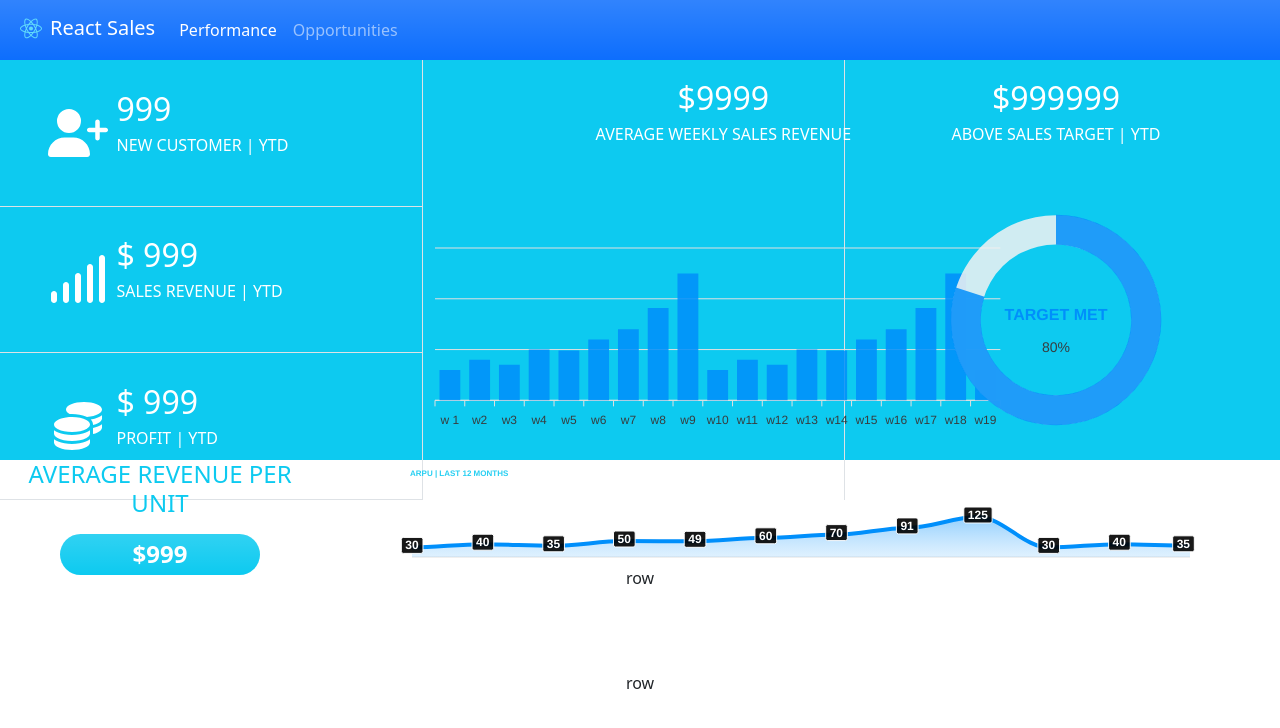
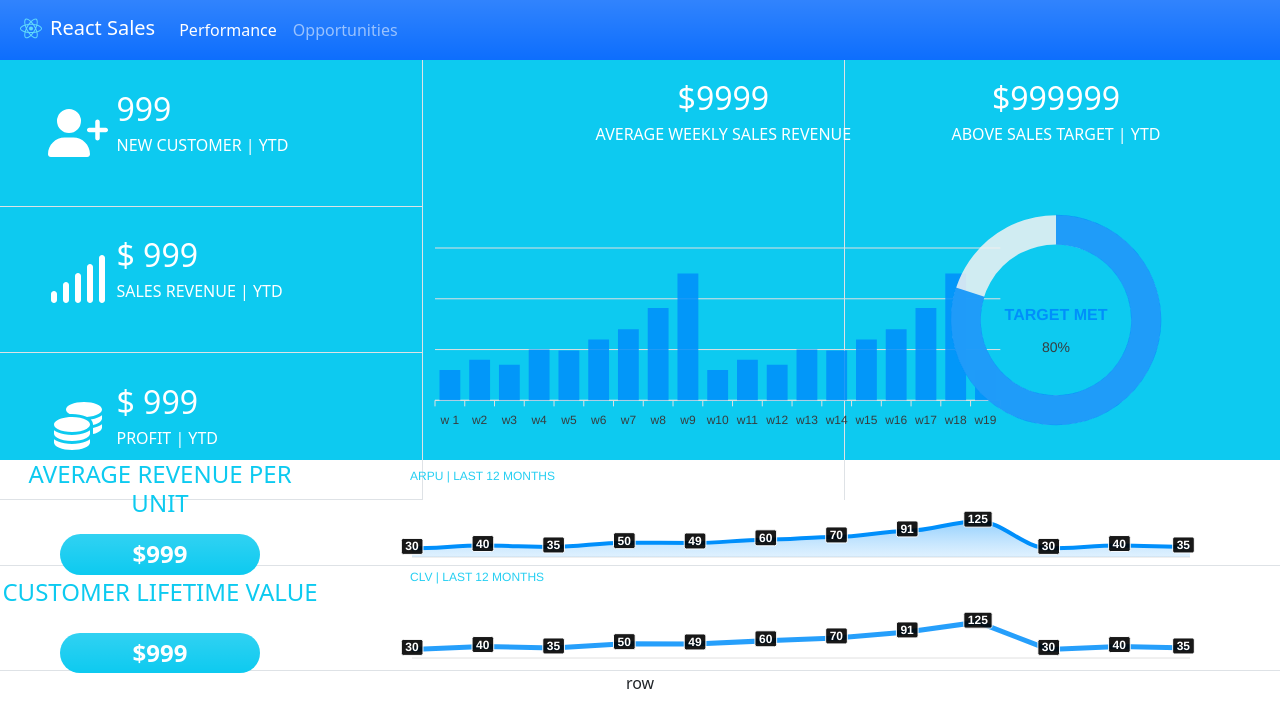
Before and after one commit to JamesTArnold/React-Sales-Dashboard, a React (Create React App) app in the folder react-sales-app/: page / in a window 1280 px wide. Shown: the top 728 px of the page. Built offline with nearby package versions, Linux system fonts and the light colour scheme.

Commit message:
added CLV component

```diff
--- a/react-sales-app/src/Performance/ARPU/ARPU.js
+++ b/react-sales-app/src/Performance/ARPU/ARPU.js
@@ -6,7 +6,8 @@ const ARPU = ({ averageWeeklySalesRevenue }) => {
     title: {
       text: "ARPU | LAST 12 MONTHS",
       style: {
-        fontSize: "8px",
+        fontSize: "12px",
+        fontWeight: "100",
         color: "#26cff2",
       },
     },
@@ -67,7 +68,7 @@ const ARPU = ({ averageWeeklySalesRevenue }) => {
   ];
 
   return (
-    <div className="arpu-container">
+    <div className="arpu-container border-bottom">
       <div className="arpu-title-container">
         <h4 className="text-info">AVERAGE REVENUE PER UNIT</h4>
         <h1 className="arpu-title-total">
--- /dev/null
+++ b/react-sales-app/src/Performance/CLV/CLV.js
@@ -0,0 +1,99 @@
+import "./CLV.scss";
+import Chart from "react-apexcharts";
+
+const CLV = ({ averageWeeklySalesRevenue }) => {
+    let options = {
+      title: {
+        text: "CLV | LAST 12 MONTHS",
+        style: {
+          fontSize: "12px",
+          fontWeight: "100",
+          color: "#26cff2",
+        },
+      },
+      chart: {
+        id: "CLV",
+        toolbar: {
+          autoSelected: "pan",
+          show: false,
+        },
+        selection: {
+          enabled: false,
+        },
+
+
+    },
+    stroke: {
+        curve: "straight",
+    },
+      fill: {
+        type: "solid",
+    },
+      grid: {
+        borderColor: "#555",
+        clipMarkers: false,
+        xaxis: {
+          lines: {
+            show: false,
+          },
+        },
+        yaxis: {
+          lines: {
+            show: false,
+          },
+        },
+      },
+      dataLabels: {
+        enabled: true,
+        style: {
+          colors: ["#000000"],
+        },
+      },
+      yaxis: {
+        show: false,
+        labels: {
+          show: false,
+        },
+        axisTicks: {
+          show: false,
+        },
+      },
+      xaxis: {
+        show: false,
+        labels: {
+          show: false,
+        },
+        axisTicks: {
+          show: false,
+        },
+      },
+    };
+    let series = [
+      {
+        name: "series-1",
+        data: [30, 40, 35, 50, 49, 60, 70, 91, 125, 30, 40, 35],
+      },
+    ];
+
+    return (
+      <div className="arpu-container border-bottom">
+        <div className="arpu-title-container">
+          <h4 className="text-info">CUSTOMER LIFETIME VALUE</h4>
+          <h1 className="arpu-title-total">
+            <span className="arpu-title-pill badge rounded-pill bg-info">
+              ${999}
+            </span>
+          </h1>
+        </div>
+        <Chart
+          options={options}
+          series={series}
+          type="line"
+          width={800}
+          height={107}
+        />
+      </div>
+    );
+  };
+
+  export default CLV;
--- /dev/null
+++ b/react-sales-app/src/Performance/CLV/CLV.scss
@@ -0,0 +1,30 @@
+.CLV {
+    &-container {
+      display: grid;
+      grid: auto/1fr 3fr;
+      height: 100%;
+      justify-items: center;
+      align-items: center;
+
+    }
+    &-title {
+      &-container {
+        display: grid;
+        grid: 1fr 1fr / auto;
+        height: 100%;
+        justify-items: center;
+        align-items: center;
+      }
+
+      &-total {
+        display: grid;
+        align-items: end;
+        font-size: 2em;
+
+      }
+
+      &-pill{
+          width: 200px;
+      }
+    }
+  }
--- a/react-sales-app/src/Performance/Performance.js
+++ b/react-sales-app/src/Performance/Performance.js
@@ -2,9 +2,11 @@ import "./Performance.scss";
 import SummaryYTD from "./SummaryYTD/SummaryYTD";
 
 import { useState } from "react";
+
 import WeeklySales from "./WeeklySales/WeeklySales";
 import SalesTarget from "./SalesTarget/SalesTarget";
 import ARPU from "./ARPU/ARPU";
+import CLV from "./CLV/CLV";
 
 const Performance = () => {
   return (
@@ -38,7 +40,9 @@ const Performance = () => {
         <div>
           <ARPU  />
         </div>
-        <div>row</div>
+        <div>
+          <CLV />
+        </div>
         <div>row</div>
       </div>
     </div>
```
